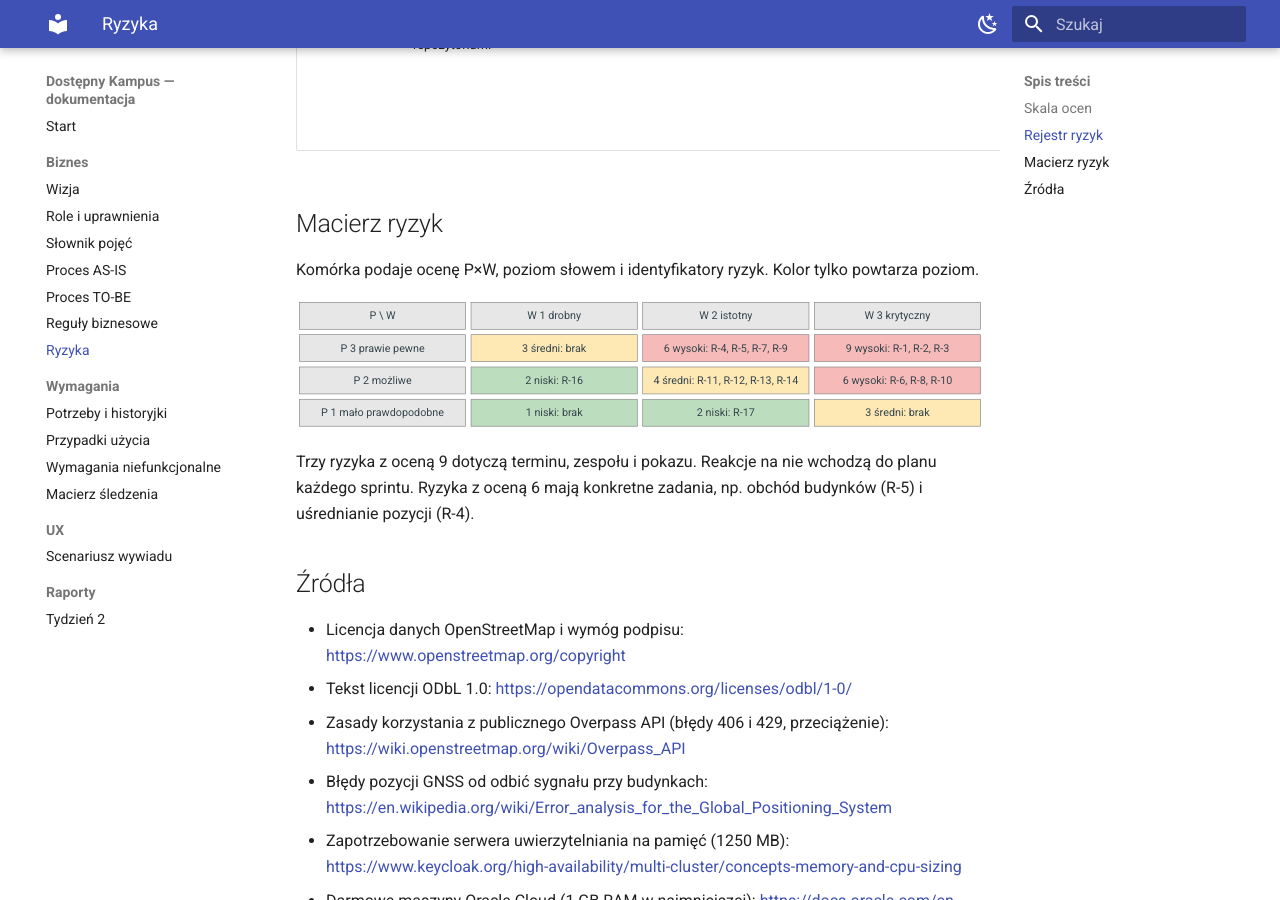
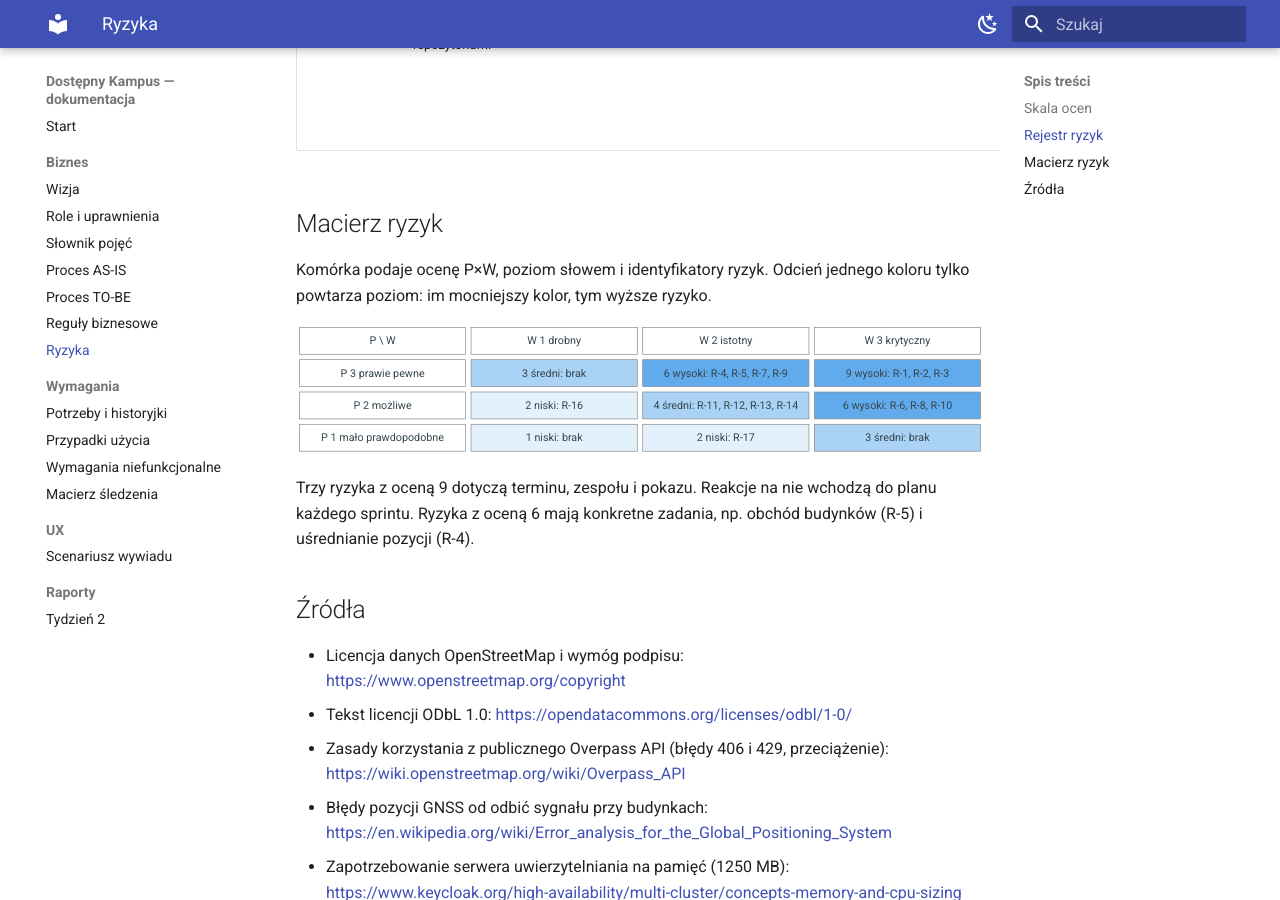
Before and after one commit to dostepny-kampus/dostepny-kampus, an MkDocs documentation site: the page built from docs/docs/biznes/ryzyka.md, in a window 1280 px wide and 900 px high, scrolled down 5503 px. Built offline with MkDocs 1.6.1 and Material for MkDocs 9.7.7, drawn with Linux system fonts in a browser that asks for light colours; some of the changed lines change nothing that is shown.

Commit message:
docs(biznes): use sequential palette in risk matrix

````diff
--- a/docs/docs/biznes/ryzyka.md
+++ b/docs/docs/biznes/ryzyka.md
@@ -35,7 +35,7 @@ Poziom ryzyka: **wysoki** 6–9 (przegląd co tydzień), **średni** 3–4 (prze
 
 ## Macierz ryzyk
 
-Komórka podaje ocenę P×W, poziom słowem i identyfikatory ryzyk. Kolor tylko powtarza poziom.
+Komórka podaje ocenę P×W, poziom słowem i identyfikatory ryzyk. Odcień jednego koloru tylko powtarza poziom: im mocniejszy kolor, tym wyższe ryzyko.
 
 ```mermaid
 block-beta
@@ -44,10 +44,10 @@ block-beta
   p3["P 3 prawie pewne"] c31["3 średni: brak"] c32["6 wysoki: R-4, R-5, R-7, R-9"] c33["9 wysoki: R-1, R-2, R-3"]
   p2["P 2 możliwe"] c21["2 niski: R-16"] c22["4 średni: R-11, R-12, R-13, R-14"] c23["6 wysoki: R-6, R-8, R-10"]
   p1["P 1 mało prawdopodobne"] c11["1 niski: brak"] c12["2 niski: R-17"] c13["3 średni: brak"]
-  classDef naglowek fill:#9e9e9e,fill-opacity:0.25,stroke:#888
-  classDef wysoki fill:#e53935,fill-opacity:0.35,stroke:#888
-  classDef sredni fill:#fbc02d,fill-opacity:0.35,stroke:#888
-  classDef niski fill:#43a047,fill-opacity:0.35,stroke:#888
+  classDef naglowek fill:none,stroke:#888
+  classDef wysoki fill:#1e88e5,fill-opacity:0.7,stroke:#888
+  classDef sredni fill:#1e88e5,fill-opacity:0.38,stroke:#888
+  classDef niski fill:#1e88e5,fill-opacity:0.12,stroke:#888
   class naroznik,w1,w2,w3,p3,p2,p1 naglowek
   class c33,c32,c23 wysoki
   class c31,c22,c13 sredni
````
